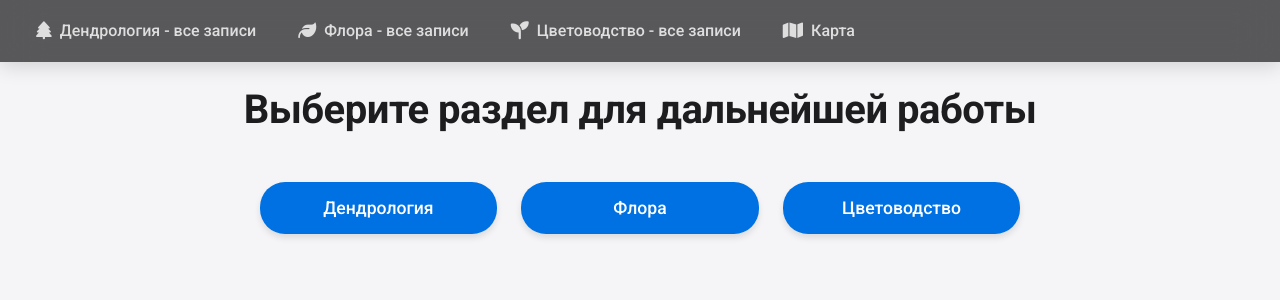
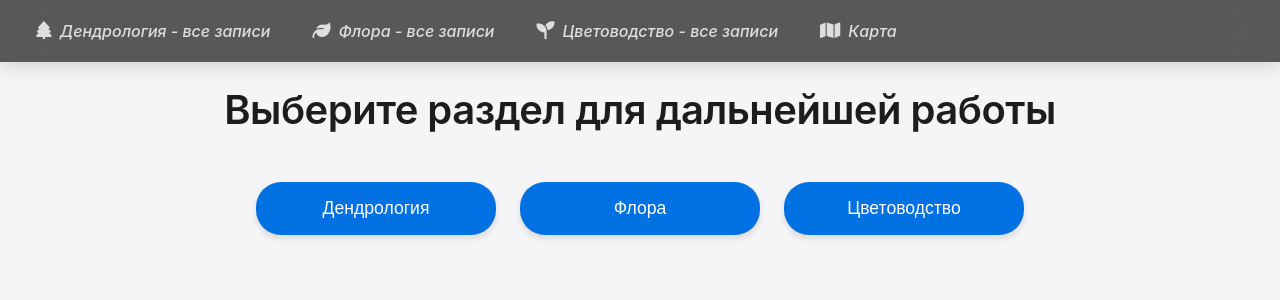
Before and after one commit to bunchtrail/BotGarden.Frontik, a React (Vite) app: page /home in a window 1280 px wide. Shown: the top 300 px of the page. Built offline with nearby package versions, Linux system fonts and the light colour scheme; no server answers; sample sign-in values are in the browser's storage.

Commit message:
Enhance Map module styles and functionality; add rounded corners and shadows to MapView, adjust layout in MapPage, improve loading state handling, and implement error handling in custom map hook

```diff
--- /dev/null
+++ b/src/assets/styles/LeafletOverrides.css
@@ -0,0 +1,36 @@
+/* src/assets/styles/LeafletOverrides.css */
+
+/* Отступ контролов от верхнего края, учитывая высоту навбара */
+.leaflet-top.leaflet-left {
+    top: 70px; /* 63px (навигация) + 7px отступа */
+  }
+
+  .leaflet-control-zoom {
+    box-shadow: none;
+    border-radius: 8px;
+  }
+
+  .leaflet-control-attribution {
+    background: rgba(255, 255, 255, 0.8);
+    border-radius: 8px;
+    padding: 5px;
+    font-size: 12px;
+  }
+
+  /* Изменение стилей для кнопок управления */
+  .leaflet-control-zoom-in,
+  .leaflet-control-zoom-out {
+    background-color: #ffffff;
+    color: #333333;
+    border: 1px solid #cccccc;
+    width: 30px;
+    height: 30px;
+    line-height: 28px;
+    font-size: 18px;
+  }
+
+  .leaflet-control-zoom-in:hover,
+  .leaflet-control-zoom-out:hover {
+    background-color: #f0f0f0;
+    color: #007AFF;
+  }
--- a/src/assets/styles/base/_reset.css
+++ b/src/assets/styles/base/_reset.css
@@ -1,43 +1,18 @@
-/* src/assets/styles/base/_reset.css */
+/* base/_reset.css */
 
-*, *::before, *::after {
+/* Сброс стилей браузера */
+*,
+*::before,
+*::after {
   box-sizing: border-box;
+}
+
+body, h1, h2, h3, h4, h5, h6, p, ul, ol, li, figure, figcaption, blockquote, dl, dd {
   margin: 0;
   padding: 0;
 }
 
 body {
-  margin: 0;
-  padding: 0;
-  font-family: var(--font-family);
-  line-height: var(--line-height);
-  font-weight: var(--font-weight);
-  color: var(--color-text);
-  background-color: var(--color-background);
-  color-scheme: var(--color-scheme);
-  font-synthesis: none;
-  text-rendering: optimizeLegibility;
+  line-height: 1.5;
   -webkit-font-smoothing: antialiased;
-  -moz-osx-font-smoothing: grayscale;
 }
-
-a {
-  font-weight: 500;
-  color: var(--color-link);
-  text-decoration: none;
-  transition: color 0.3s ease;
-}
-
-a:hover {
-  color: var(--color-link-hover);
-}
-
-h1, h2, h3, h4, h5, h6 {
-  font-weight: 600;
-  margin-bottom: 1.5rem;
-}
-
-button {
-  cursor: pointer;
-  font-family: var(--font-family);
-}
--- a/src/assets/styles/base/_typography.css
+++ b/src/assets/styles/base/_typography.css
@@ -1,14 +1,25 @@
-/* src/assets/styles/base/_typography.css */
+/* base/_typography.css */
 
-h1 {
-  font-size: 2rem;
+body {
+  font-family: -apple-system, BlinkMacSystemFont, 'Segoe UI', Roboto, Oxygen,
+    Ubuntu, Cantarell, 'Open Sans', 'Helvetica Neue', sans-serif;
   color: var(--color-text);
-  text-align: center;
-  margin-bottom: 1.5rem;
+  background-color: var(--color-background);
+}
+
+h1, h2, h3, h4, h5, h6 {
+  color: var(--color-text);
 }
 
 p {
-  margin-bottom: 1rem;
-  line-height: 1.6;
-  color: var(--color-text);
+  color: var(--color-text-secondary);
 }
+
+a {
+  color: var(--color-primary);
+  text-decoration: none;
+}
+
+a:hover {
+  color: var(--color-primary-hover);
+}
--- a/src/assets/styles/base/_variables.css
+++ b/src/assets/styles/base/_variables.css
@@ -1,43 +1,22 @@
-/* src/assets/styles/base/_variables.css */
-
-/* Импорт шрифта */
-@import url('https://fonts.googleapis.com/css2?family=Roboto:wght@400;500;700&display=swap');
-
-/* Переменные для кнопок */
 :root {
-  --btn-padding: 0.75rem 3rem;
-  --btn-padding-md: 0.6rem 2.5rem;
-  --btn-padding-sm: 0.5rem 2rem;
-  --btn-font-size: 1rem;
-  --btn-font-size-md: 0.9rem;
-  --btn-font-size-sm: 0.8rem;
-  --btn-border-radius: 36px;
-  --btn-transition: background-color 0.3s ease, transform 0.3s ease, box-shadow 0.3s ease, color 0.3s ease;
-  --box-shadow: 0 4px 6px rgba(0, 0, 0, 0.1);
-  --box-shadow-hover: 0 6px 8px rgba(0, 0, 0, 0.15);
-  --transform-hover: translateY(-2px);
-
-  /* Общие переменные */
-  --font-family: 'Roboto', sans-serif;
-  --line-height: 1.5;
-  --font-weight: 400;
-
-  /* Цветовая схема - Light Mode */
-  --page-background: ##ffffff;
-  --color-text: #213547;
-  --color-background: var(--page-background);
-  --color-primary: #3cb371;
-  --color-primary-hover: #2e8b57;
-  --color-error: #d9534f;
-  --color-link: #646cff;
-  --color-link-hover: #535bf2;
-
-  /* Входные поля - Light Mode */
-  --input-background: #f9f9f9;
-  --input-border: #ccc;
-  --input-text: var(--color-text);
-  --input-error-border: var(--color-error);
-
-  /* Отступы и размеры */
-  --border-radius: 8px;
+  --color-background: #f5f5f7;
+  --color-text: #1d1d1f;
+  --color-text-secondary: #86868b;
+  --color-navbar: rgba(29, 29, 31, 0.72);
+  --color-primary: #0071e3;
+  --color-primary-hover: #0077ed;
+  --color-primary-dark: #005bb5;
+  --color-surface: rgba(255, 255, 255, 0.8);
+  --color-surface-hover: rgba(255, 255, 255, 0.9);
+  --color-border: rgba(0, 0, 0, 0.1);
+  --color-error: #ff3b30;
+  --color-success: #34c759;
+  --shadow-sm: 0 2px 8px rgba(0, 0, 0, 0.08);
+  --shadow-md: 0 4px 24px rgba(0, 0, 0, 0.08);
+  --blur-background: blur(20px);
+  --section-spacing: 2rem;
+  --section-inner-spacing: 1.25rem;
+  --border-radius-lg: 12px;
+  --border-radius-md: 8px;
+  --navbar-height: 50px;
 }
--- a/src/modules/Map/components/MapView.module.css
+++ b/src/modules/Map/components/MapView.module.css
@@ -3,4 +3,12 @@
   width: 100%;
   height: 100%;
   position: relative;
+  border-radius: 16px;
+  overflow: hidden;
+  box-shadow: 0 4px 20px rgba(0, 0, 0, 0.1);
 }
+
+/* Обеспечиваем, что карта не будет выходить за границы скругленных углов */
+.leaflet-container {
+  border-radius: 16px;
+}
--- a/src/modules/Map/components/MapView.tsx
+++ b/src/modules/Map/components/MapView.tsx
@@ -1,12 +1,9 @@
+// src/modules/Map/components/MapView.tsx
+import { CRS, LatLngBoundsLiteral, LatLngTuple } from 'leaflet';
 import 'leaflet/dist/leaflet.css';
-import { CRS, LatLngBoundsLiteral, LatLngTuple } from 'leaflet';
 import React, { useEffect } from 'react';
-import {
-  ImageOverlay,
-  MapContainer,
-  TileLayer,
-  useMap,
-} from 'react-leaflet';
+import { ImageOverlay, MapContainer, TileLayer, useMap } from 'react-leaflet';
+import '../../../assets/styles/LeafletOverrides.css';
 import { MarkerData } from '../services/mapService';
 import MapMarkerLayer from './MapMarkerLayer';
 import styles from './MapView.module.css';
@@ -23,20 +20,21 @@ const FitBounds: React.FC<{ bounds: LatLngBoundsLiteral }> = ({ bounds }) => {
   useEffect(() => {
     if (bounds) {
       map.fitBounds(bounds);
-      map.setMinZoom(map.getZoom());
+      // Удаляем установку минимального зума, чтобы избежать ограничения
+      // map.setMinZoom(map.getZoom());
     }
   }, [bounds, map]);
 
   return null;
 };
 
-const DEFAULT_CENTER: LatLngTuple = [55.751244, 37.618423];
+const DEFAULT_CENTER: LatLngTuple = [55.751244, 37.618423]; // Москва
 
 const MapView: React.FC<MapViewProps> = ({ markers, customMapUrl, bounds }) => {
   const isCustomMap = !!customMapUrl && !!bounds;
   const crs = isCustomMap ? CRS.Simple : CRS.EPSG3857;
 
-  // Рассчитываем центр изображения как кортеж из двух чисел
+  // Рассчитываем центр изображения как середину границ
   const center: LatLngTuple =
     isCustomMap && bounds
       ? [(bounds[0][0] + bounds[1][0]) / 2, (bounds[0][1] + bounds[1][1]) / 2]
@@ -65,10 +63,9 @@ const MapView: React.FC<MapViewProps> = ({ markers, customMapUrl, bounds }) => {
       crs={crs}
       scrollWheelZoom={true}
       zoomControl={true}
-      minZoom={-1} // Минимальный уровень зума
-      maxZoom={4} // Максимальный уровень зума
-      style={{ width: '100%', height: '100%' }}
-      attributionControl={false} // Disable default attribution
+      minZoom={isCustomMap ? 0 : 1} // Устанавливаем minZoom для большей гибкости
+      maxZoom={isCustomMap ? 4 : 18} // Устанавливаем maxZoom для большей гибкости
+      attributionControl={false} // Отключение стандартной атрибуции
     >
       {layers}
     </MapContainer>
--- a/src/modules/Map/hooks/useCustomMap.ts
+++ b/src/modules/Map/hooks/useCustomMap.ts
@@ -1,3 +1,4 @@
+// src/modules/Map/hooks/useCustomMap.ts
 import { useEffect, useState } from 'react';
 import { getCustomMapUrl, setCustomMapUrl } from '../services/mapService';
 
@@ -50,6 +51,10 @@ export const useCustomMap = () => {
         }
       });
     };
+    img.onerror = () => {
+      console.error('Failed to load image.');
+      // Обработка ошибки загрузки изображения
+    };
     img.src = imageUrl;
   };
 
@@ -60,6 +65,10 @@ export const useCustomMap = () => {
       loadImageBounds(base64Url);
       setCustomMapUrl(base64Url);
     };
+    reader.onerror = () => {
+      console.error('Failed to read file.');
+      // Обработка ошибки чтения файла
+    };
     reader.readAsDataURL(file);
   };
 
--- a/src/modules/Map/pages/MapPage.module.css
+++ b/src/modules/Map/pages/MapPage.module.css
@@ -2,10 +2,15 @@
 .mapPageContainer {
   display: flex;
   flex-direction: column;
-  height: 100vh; /* Полная высота окна */
+  height: calc(100vh - 63px); /* Полная высота окна минус высота навбара */
+  margin-top: 63px; /* Отступ сверху равный высоте навбара */
 }
 
 .mapWrapper {
   flex: 1; /* Заполняет оставшееся пространство */
   position: relative;
+  overflow: hidden;
+  display: flex;
+  align-items: center;
+  justify-content: center;
 }
--- a/src/modules/Map/pages/MapPage.tsx
+++ b/src/modules/Map/pages/MapPage.tsx
@@ -20,11 +20,15 @@ const MapPage: React.FC = () => {
     <div className={styles.mapPageContainer}>
       <Navbar pageType='map' onAction={handleAction} />
       <div className={styles.mapWrapper}>
-        <MapView
-          markers={markers}
-          customMapUrl={customMapUrl}
-          bounds={bounds}
-        />
+        {bounds ? (
+          <MapView
+            markers={markers}
+            customMapUrl={customMapUrl}
+            bounds={bounds}
+          />
+        ) : (
+          <div>Загрузка карты...</div>
+        )}
       </div>
     </div>
   );
--- a/src/modules/Plant/pages/AddPlantPage/addPlantPage.tsx
+++ b/src/modules/Plant/pages/AddPlantPage/addPlantPage.tsx
@@ -1,5 +1,3 @@
-// src/pages/AddPlantPage/AddPlantPage.tsx
-
 import React, { useContext, useEffect, useState } from 'react';
 import CollapsibleSection from '../../../../components/CollapsibleSection';
 import ErrorMessage from '../../../../components/Misc/ErrorMessage';
@@ -25,7 +23,7 @@ const AddPlantPage: React.FC<AddPlantPageProp> = ({ sectorId }) => {
   const [isMobile, setIsMobile] = useState(window.innerWidth <= 768);
   const { handleSave, loading, saveError, saveSuccess } = useFormActions();
 
-  const [isEditing, setIsEditing] = useState(false); // Добавляем состояние редактирования
+  const [isEditing, setIsEditing] = useState(false); // Состояние редактирования
 
   useEffect(() => {
     const handleResize = () => {
@@ -55,7 +53,7 @@ const AddPlantPage: React.FC<AddPlantPageProp> = ({ sectorId }) => {
   const [isBiometricOpen, setBiometricOpen] = useState(true);
 
   const handleChange = (
-    e: React.ChangeEvent<HTMLInputElement | HTMLSelectElement>
+    e: React.ChangeEvent<HTMLInputElement | HTMLSelectElement | HTMLTextAreaElement>
   ) => {
     const { id, value } = e.target;
     setFormData({
@@ -80,10 +78,13 @@ const AddPlantPage: React.FC<AddPlantPageProp> = ({ sectorId }) => {
         isEditing={isEditing}
         toggleEditing={toggleEditing}
       />
-      <div className={`app-container ${styles.addPlantPage}`}>
+      <div className={styles.addPlantPage}>
         {saveError && <ErrorMessage message={saveError} type='general' />}
         {saveSuccess && <SuccessMessage message={saveSuccess} />}
 
+        <h2 className={styles.formTitle}>Добавить растение</h2>
+
+        <form className={styles.form} onSubmit={handleSave}>
           <CollapsibleSection
             title='Идентификация'
             isOpen={isIdentificationOpen}
@@ -155,6 +156,9 @@ const AddPlantPage: React.FC<AddPlantPageProp> = ({ sectorId }) => {
           </CollapsibleSection>
 
           {loading && <div className={styles.loading}>Сохранение...</div>}
+        </form>
+
+
       </div>
     </>
   );
```
Also changed, not shown: src/modules/Plant/pages/AddPlantPage/AddPlantPage.module.css (+103 -125 lines). Lines whose indentation alone changed are shown as unchanged.
